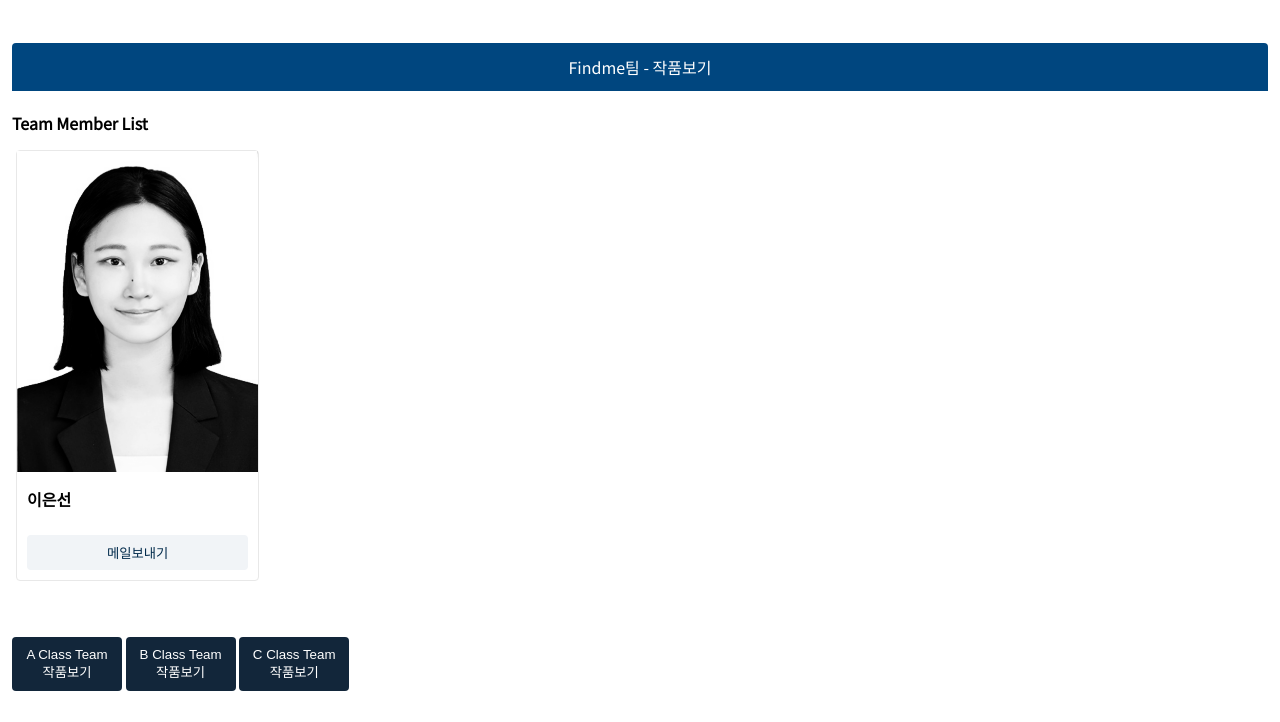
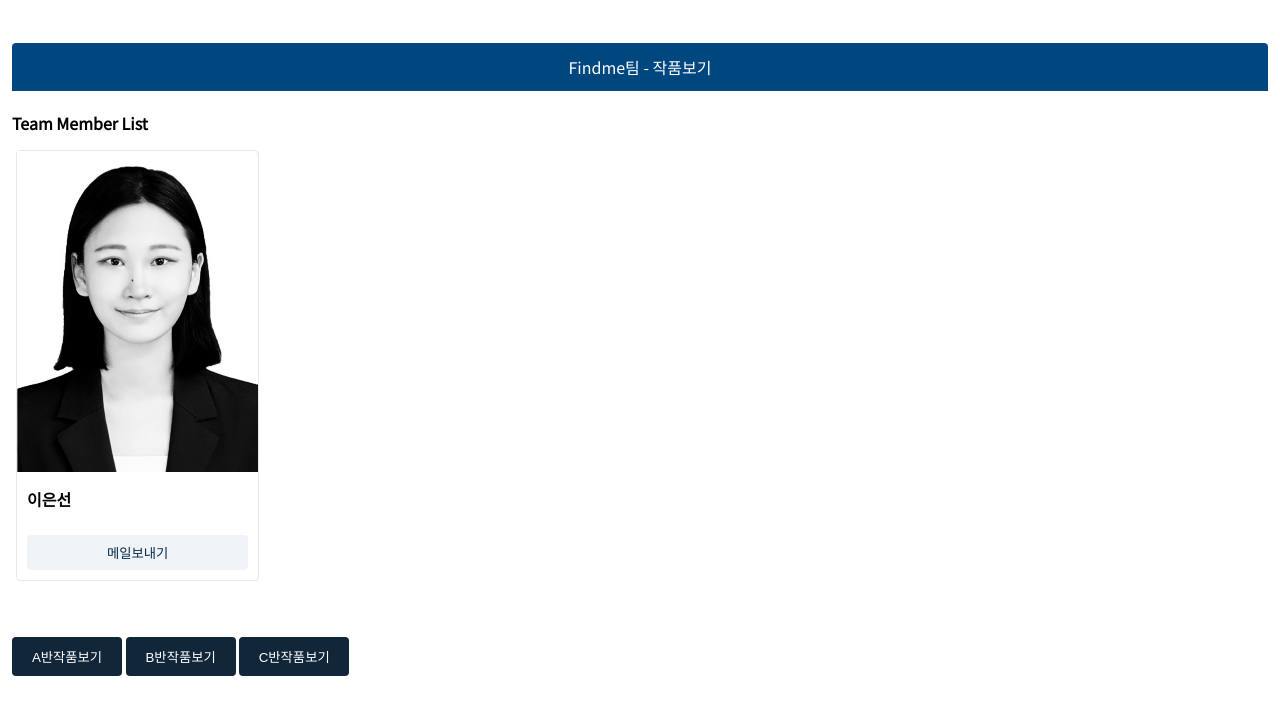
Before and after one commit to eden05/hyw, a plain HTML site: page pb.html in a window 1280 px wide. Shown: the part 3113-3835 px from the top of the page. Drawn offline with Linux system fonts and the light colour scheme.

Commit message:
1202edit

```diff
--- a/pb.html
+++ b/pb.html
@@ -550,9 +550,9 @@
 
 
             <form>
-              <button formaction="pa.html" formtarget="_self"class="button4">A Class Team <br>작품보기</button>
-              <button formaction="pb.html" formtarget="_self"class="button4">B Class Team <br>작품보기</button>
-              <button formaction="pc.html" formtarget="_self"class="button4">C Class Team <br>작품보기</button>
+              <button formaction="pa.html" formtarget="_self"class="button4">A반작품보기</button>
+              <button formaction="pb.html" formtarget="_self"class="button4">B반작품보기</button>
+              <button formaction="pc.html" formtarget="_self"class="button4">C반작품보기</button>
             </form>
 
             <div class="blank">&nbsp;</div>
```
Also changed, not shown: pa.html (+7 -7 lines), pc.html (+4 -4 lines).
